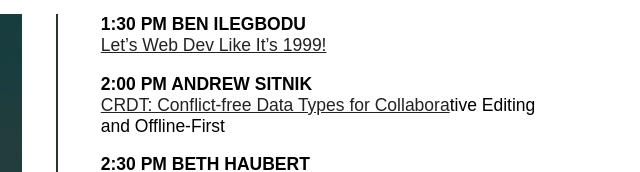
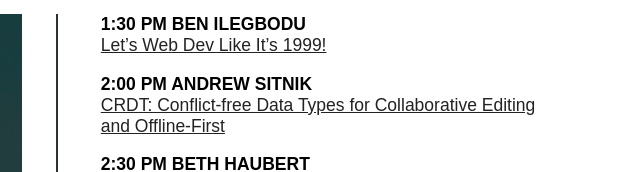
Before and after one commit to NebraskaJS/2018.nejsconf.com, an Eleventy site: page index.html in a window 1280 px wide. Shown: the part 7416-7588 px from the top of the page, 640-1280 px from the left. Built offline with nearby package versions, Linux system fonts and the light colour scheme; Eleventy itself is replaced by a stand-in of ours; files that its build step writes are made by us from their sources.

Commit message:
Misconfigured link

```diff
--- a/_includes/components/schedule.njk
+++ b/_includes/components/schedule.njk
@@ -38,7 +38,7 @@
 		<dd><a href="/speakers/benmvp/">Let’s Web Dev Like It’s 1999!</a></dd>
 
 		<dt>2:00 PM Andrew Sitnik</dt>
-		<dd><a href="/speakers/sitnikcode/">CRDT: Conflict-free Data Types for Collabora</a>tive Editing and Offline-First</dd>
+		<dd><a href="/speakers/sitnikcode/">CRDT: Conflict-free Data Types for Collaborative Editing and Offline-First</a></dd>
 
 		<dt>2:30 PM Beth Haubert</dt>
 		<dd><a href="/speakers/haubertdashery/">WTF Are Serverless Apps? ¯\_(ツ)_/¯</a></dd>
```
